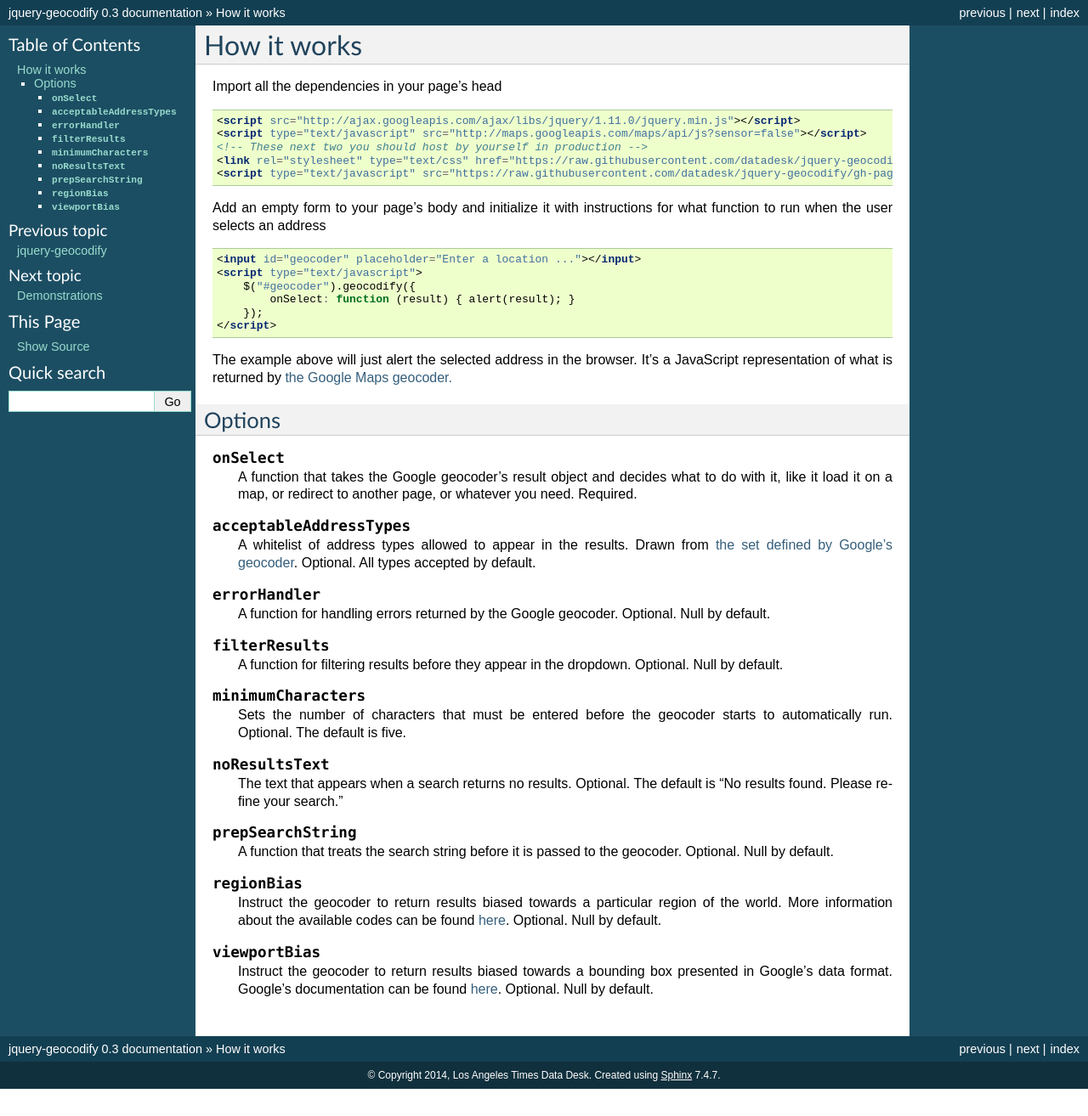
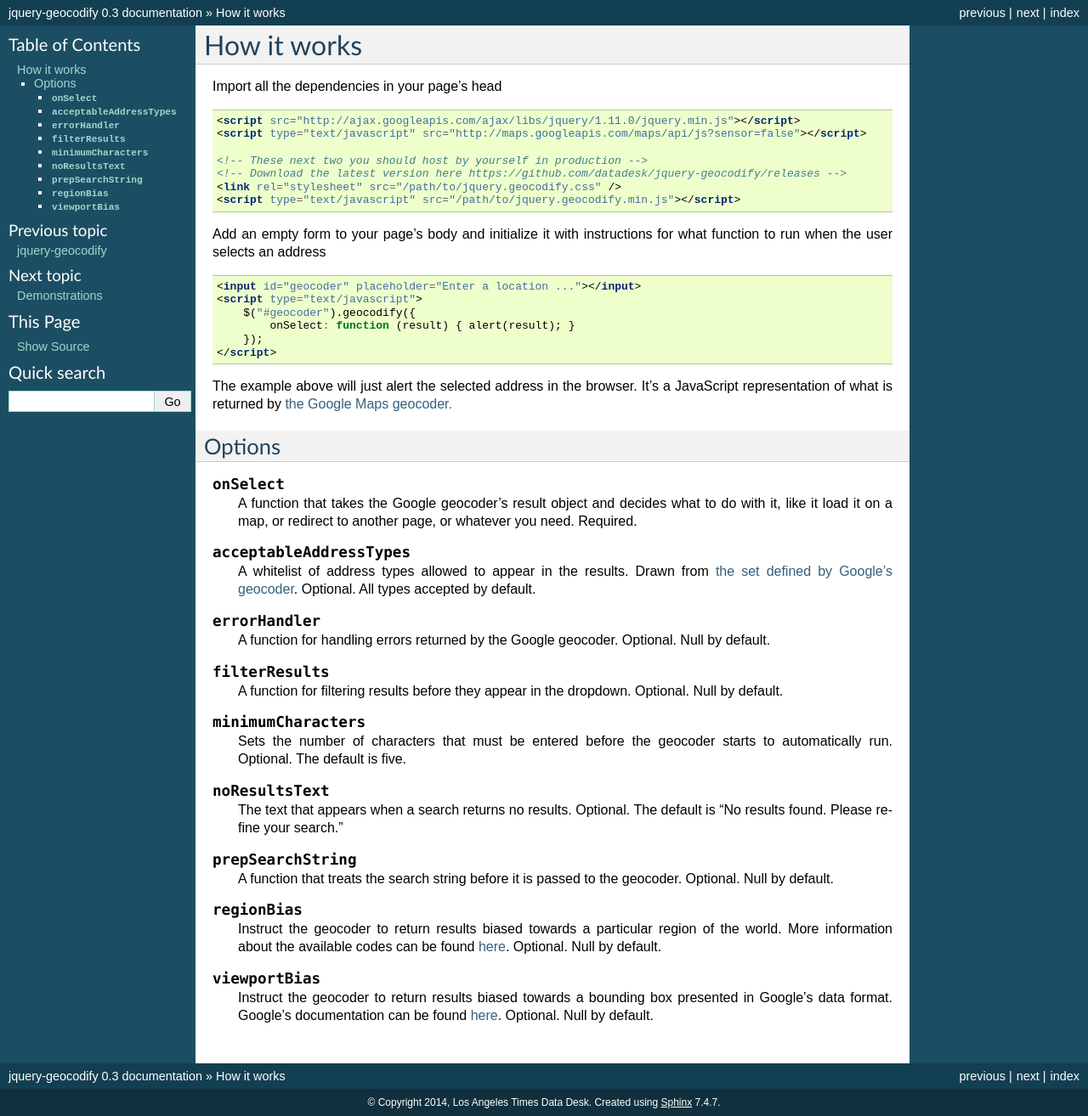
Before and after one commit to datadesk/jquery-geocodify, a Sphinx documentation site: the page built from docs/howitworks.rst, in a window 1280 px wide. Shown: the whole page at 85% size. Built offline with Sphinx 7.4.7, drawn with Linux system fonts in a browser that asks for light colours; before the commit the page ends 1282 px from its top, so only the background shows below that.

Commit message:
Stop encouraging people to hotlink GitHub

```diff
--- a/docs/howitworks.rst
+++ b/docs/howitworks.rst
@@ -7,9 +7,11 @@ Import all the dependencies in your page's head
 
     <script src="http://ajax.googleapis.com/ajax/libs/jquery/1.11.0/jquery.min.js"></script>
     <script type="text/javascript" src="http://maps.googleapis.com/maps/api/js?sensor=false"></script>
+
     <!-- These next two you should host by yourself in production -->
-    <link rel="stylesheet" type="text/css" href="https://raw.githubusercontent.com/datadesk/jquery-geocodify/gh-pages/_static/0.2.0/jquery.geocodify.css"/>
-    <script type="text/javascript" src="https://raw.githubusercontent.com/datadesk/jquery-geocodify/gh-pages/_static/0.2.0/jquery.geocodify.min.js"></script>
+    <!-- Download the latest version here https://github.com/datadesk/jquery-geocodify/releases -->
+    <link rel="stylesheet" src="/path/to/jquery.geocodify.css" />
+    <script type="text/javascript" src="/path/to/jquery.geocodify.min.js"></script>
 
 Add an empty form to your page's body and initialize it with instructions for what function to run when the user selects an address
 
```
Also changed, not shown: 5 other files.
